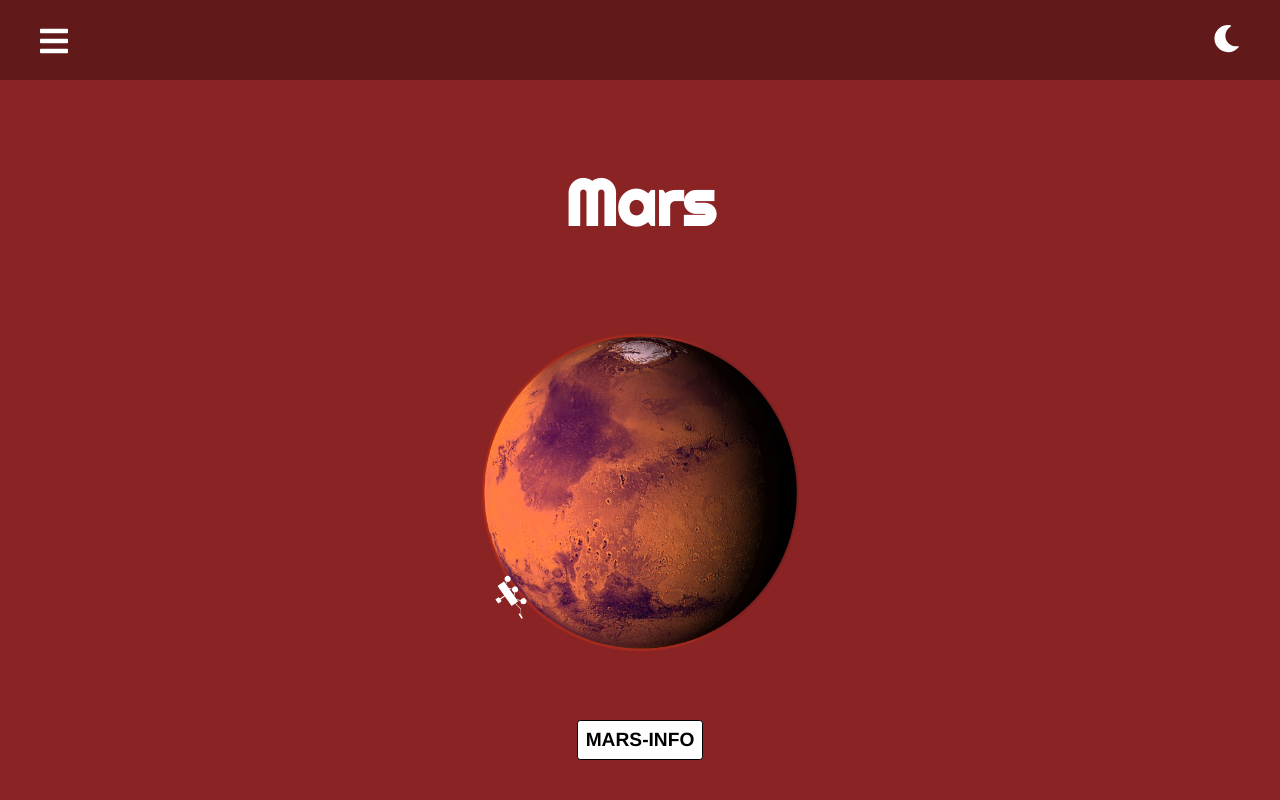
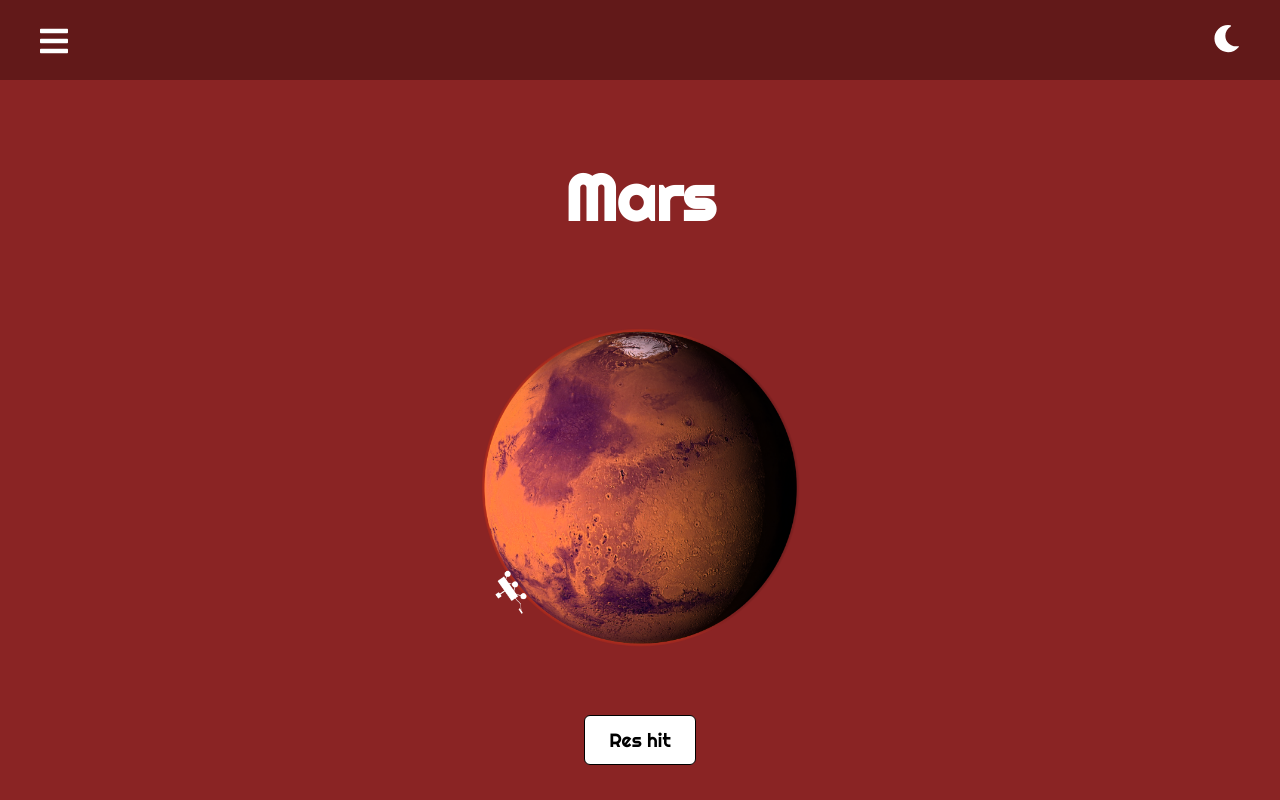
Before and after one commit to Nicklas-Holmqvist/mini-projekt-mars, a React (Create React App) app: page / in a window 1280 px wide. Built offline with nearby package versions, Linux system fonts and the light colour scheme.

Commit message:
Button fixes

```diff
--- a/src/components/Button.tsx
+++ b/src/components/Button.tsx
@@ -18,14 +18,13 @@ function Button(props: Props) {
 
 const buttonStyle: CSSProperties = {
     background: 'white',
-    border: '1px black solid',
-    borderRadius: '.2rem',
-    fontSize: '1.2rem',
-    fontWeight: 'bold',
+    border: '1px solid black',
+    borderRadius: '6px',
+    padding: '.75rem 1.5rem',
+    fontFamily: 'inherit',
+    cursor: 'pointer',
     outline: 'none',
-    cursor: 'pointer',
-    padding: '0.5rem',
-    fontFamily: 'Helvetica'
+    fontSize: '1.2rem'
 }
 
 
--- a/src/components/LandingPage.tsx
+++ b/src/components/LandingPage.tsx
@@ -6,7 +6,7 @@ import {
   Route,
   Link,
 } from "react-router-dom";
-import MarsInformation from "./MarsInformation";
+import TravelToMars from "./TravelToMars";
 
 function LandingPage() {
   return (
@@ -17,10 +17,10 @@ function LandingPage() {
       </div>
       {/* <Router> */}
       <Switch>
-        <Link to="/MarsInformation">
-          <Button btnText="MARS-INFO" />
+        <Link to="/TravelToMars">
+          <Button btnText="Res hit" />
         </Link>
-        <Route path="/MarsInformation" component={MarsInformation} />
+        <Route path="/TravelToMars" component={TravelToMars} />
       </Switch>
       {/* </Router> */}
     </div>
```
